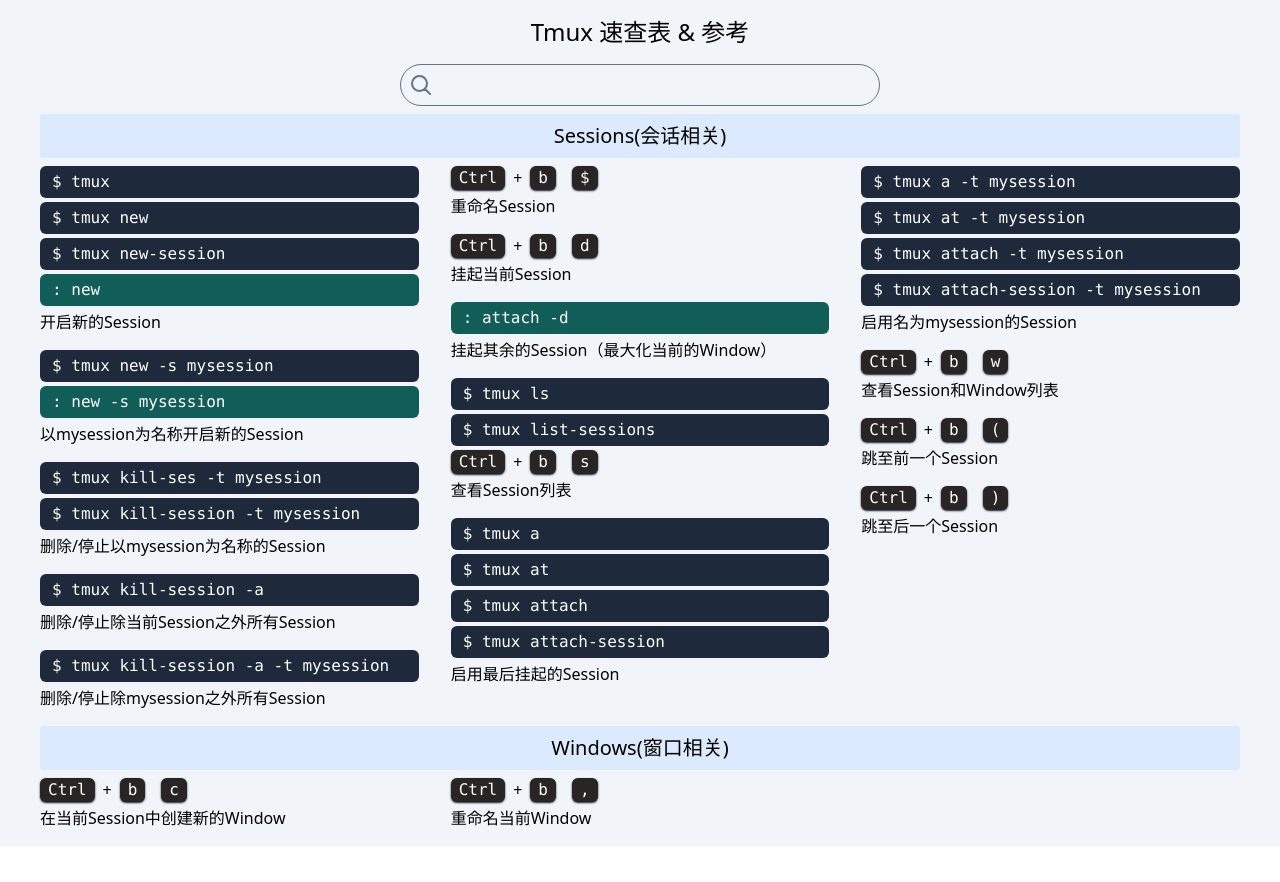
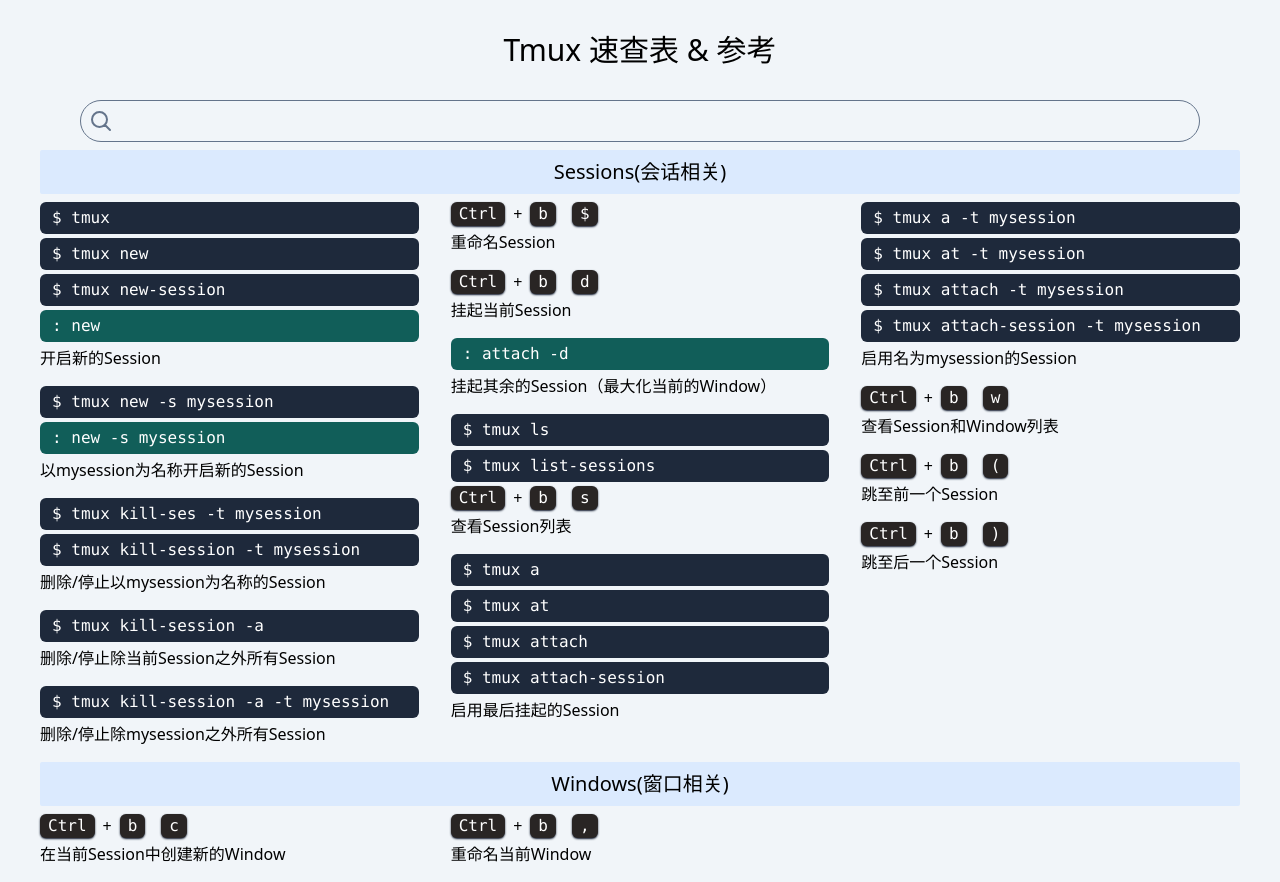
Before and after one commit to xubeiyan/tmux-cheat-sheet-cn, a SvelteKit app: page / in a window 1280 px wide. Before the commit the page ends 846 px from the top, so only its background shows below. Built offline with nearby package versions, Linux system fonts and the light colour scheme.

Commit message:
chore(package.json): add static adapter

```diff
--- a/package.json
+++ b/package.json
@@ -13,6 +13,7 @@
 	},
 	"devDependencies": {
 		"@sveltejs/adapter-auto": "^3.0.0",
+		"@sveltejs/adapter-static": "^3.0.1",
 		"@sveltejs/kit": "^2.0.0",
 		"@sveltejs/vite-plugin-svelte": "^3.0.0",
 		"@types/eslint": "8.56.0",
--- /dev/null
+++ b/src/routes/+layout.js
@@ -0,0 +1 @@
+export const ssr = false;
--- a/src/routes/+page.svelte
+++ b/src/routes/+page.svelte
@@ -22,8 +22,8 @@
 	<title>Tmux 速查表 & 参考</title>
 </svelte:head>
 
-<div class="flex flex-col items-center w-full px-2 md:px-0 md:w-[30em] mx-auto">
-	<h1 class="text-2xl py-4 dark:text-white">Tmux 速查表 & 参考</h1>
+<div class="flex flex-col items-center w-full px-2 md:px-0 md:w-[40em] xl:w-[70em] mx-auto">
+	<h1 class="text-3xl py-8 dark:text-white">Tmux 速查表 & 参考</h1>
 	<label class="w-full group border border-slate-500 rounded-full p-2 flex">
 		<Search size={1.5} />
 		<input
@@ -36,7 +36,7 @@
 			</button>
 		{/if}
 	</label>
-	<div class="mt-2 w-full md:w-[45em] lg:w-[75em]">
+	<div class="mt-2 w-full md:w-[45em] xl:w-[75em]">
 		<Sessions sessions={filteredSesssions} />
 		<Windows windowData={filteredWindows} />
 	</div>
--- a/svelte.config.js
+++ b/svelte.config.js
@@ -1,13 +1,12 @@
-import adapter from '@sveltejs/adapter-auto';
+import adapter from '@sveltejs/adapter-static';
 import { vitePreprocess } from '@sveltejs/vite-plugin-svelte';
 
 /** @type {import('@sveltejs/kit').Config} */
 const config = {
 	kit: {
-		// adapter-auto only supports some environments, see https://kit.svelte.dev/docs/adapter-auto for a list.
-		// If your environment is not supported or you settled on a specific environment, switch out the adapter.
-		// See https://kit.svelte.dev/docs/adapters for more information about adapters.
-		adapter: adapter()
+		adapter: adapter({
+			fallback: 'index.html'
+		})
 	},
 	preprocess: vitePreprocess()
 };
```
Also changed, not shown: static/favicon.png (deleted), 1 other file (tests, documents, lock files or other folders).
